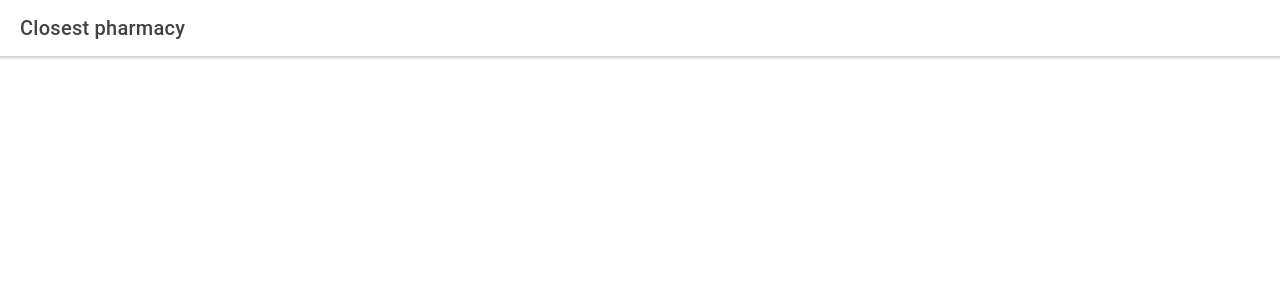
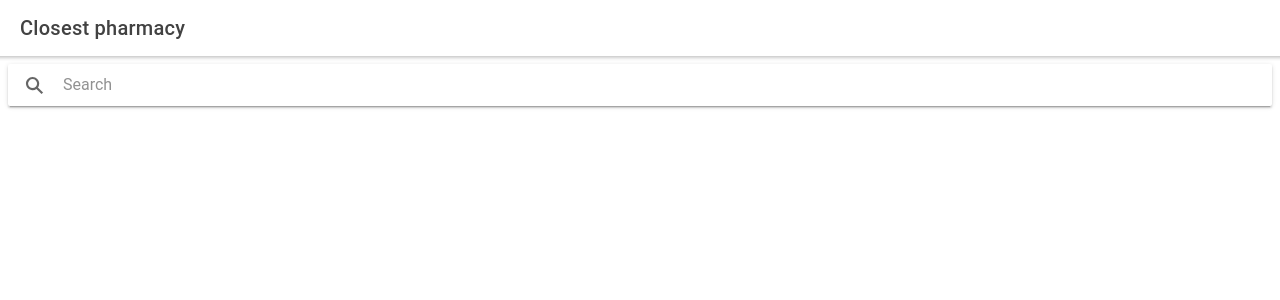
Before and after one commit to SalathielGenese/test-ktjc-salathielgenese, a React (Create React App) app: page / in a window 1280 px wide. Shown: the top 300 px of the page. Built offline with nearby package versions, Linux system fonts and the light colour scheme.

Commit message:
Split home component into container and presentation components

```diff
--- a/src/pages/Home.tsx
+++ b/src/pages/Home.tsx
@@ -1,19 +1,10 @@
-import { IonContent, IonHeader, IonTitle, IonToolbar } from '@ionic/react';
+import { HomePresentation } from './home-presentation';
 import React from 'react';
 
 
 
 const Home: React.SFC<any> = () => {
-    return <>
-        <IonHeader>
-            <IonToolbar>
-                <IonTitle>Closest pharmacy</IonTitle>
-            </IonToolbar>
-        </IonHeader>
-        <IonContent padding>
-        </IonContent>
-    </>
-    ;
+    return <HomePresentation/>;
 };
 
 export default Home;
--- /dev/null
+++ b/src/pages/home-presentation.tsx
@@ -0,0 +1,17 @@
+import { IonHeader, IonToolbar, IonTitle, IonContent, IonSearchbar } from '@ionic/react';
+import React from 'react';
+
+
+
+export const HomePresentation = () =>
+    <>
+        <IonHeader>
+            <IonToolbar>
+                <IonTitle>Closest pharmacy</IonTitle>
+            </IonToolbar>
+        </IonHeader>
+        <IonContent padding>
+            <IonSearchbar animated={ true }/>
+        </IonContent>
+    </>
+    ;
```
